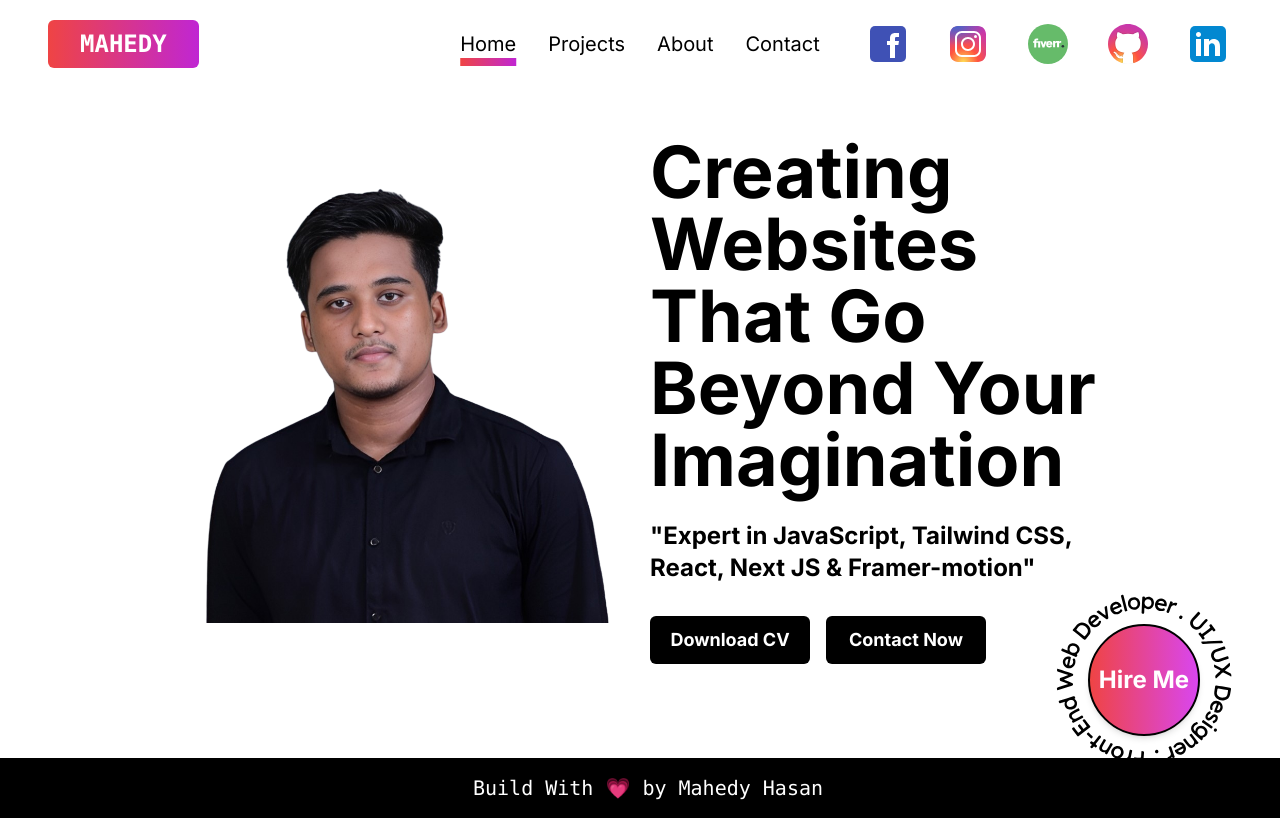
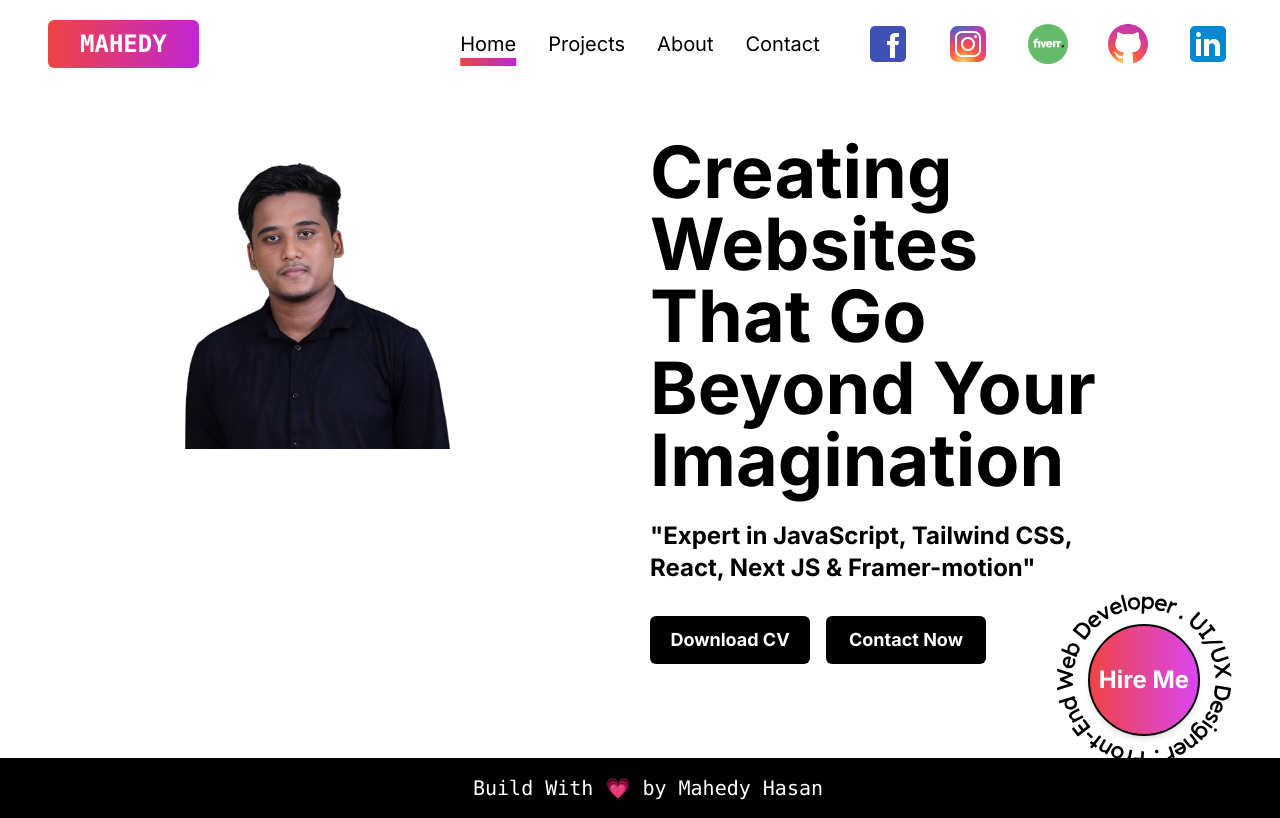
Before and after one commit to mahedy25/Mahedy-Hasan, a Next.js app: page / in a window 1280 px wide. Built offline with nearby package versions, Linux system fonts and the light colour scheme.

Commit message:
Describe the changes made

```diff
--- a/src/Components/About.js
+++ b/src/Components/About.js
@@ -1,5 +1,6 @@
 import React, { useEffect, useRef } from 'react'
 import AnimatedText from './AnimatedText'
+import profile2 from "../../public/images/profile/profile2.jpg"
 import Image from 'next/image'
 import { invariant, motion, useInView, useMotionValue, useSpring } from 'framer-motion'
 import SkillsSection from './SkillsSection'
@@ -57,12 +58,10 @@ const About = () => {
 
         <div className='col-span-3 rounded-lg w-full justify-end items-start flex'>
           {/* image */}
-          <img
-          src='/images/profile/profile2.jpg'
+          <Image
+          src={profile2}
           alt='Profile Picture'
-          width={300}
-          height={300}
-          className='rounded-lg  p-4 shadow-[7px_7px_0px_#333] border-2 border-black'
+          className='rounded-lg w-full h-auto  p-4 shadow-[7px_7px_0px_#333] border-2 border-black'
           priority
           />
         </div>
--- a/src/app/page.js
+++ b/src/app/page.js
@@ -1,6 +1,7 @@
 "use client"
 import AnimatedText from '@/Components/AnimatedText'
 import React from 'react'
+import profile1 from "../../public/images/profile/profileImage.png"
 import Image from 'next/image'
 import Link from 'next/link'
 import { LinkArrow } from '@/Components/Icons'
@@ -28,13 +29,11 @@ const page = () => {
 
       <div className='md:w-1/2 mt-4 md:mt-0'>
 
-      <img
+      <Image
       priority
-      src= '/images/profile/profileImage.png'
-      width={900}
-      height={900}
+      src= {profile1}
       alt='Mahedy'
-      className=' border bg-gradient-to-r from-red-500 to-fuchsia-500 rounded-full xl:bg-none xl:border-none xl:rounded-none'/>
+      className=' border bg-gradient-to-r from-red-500 md:w-80 to-fuchsia-500 rounded-full xl:bg-none xl:border-none xl:rounded-none'/>
 
       </div>
 
```
